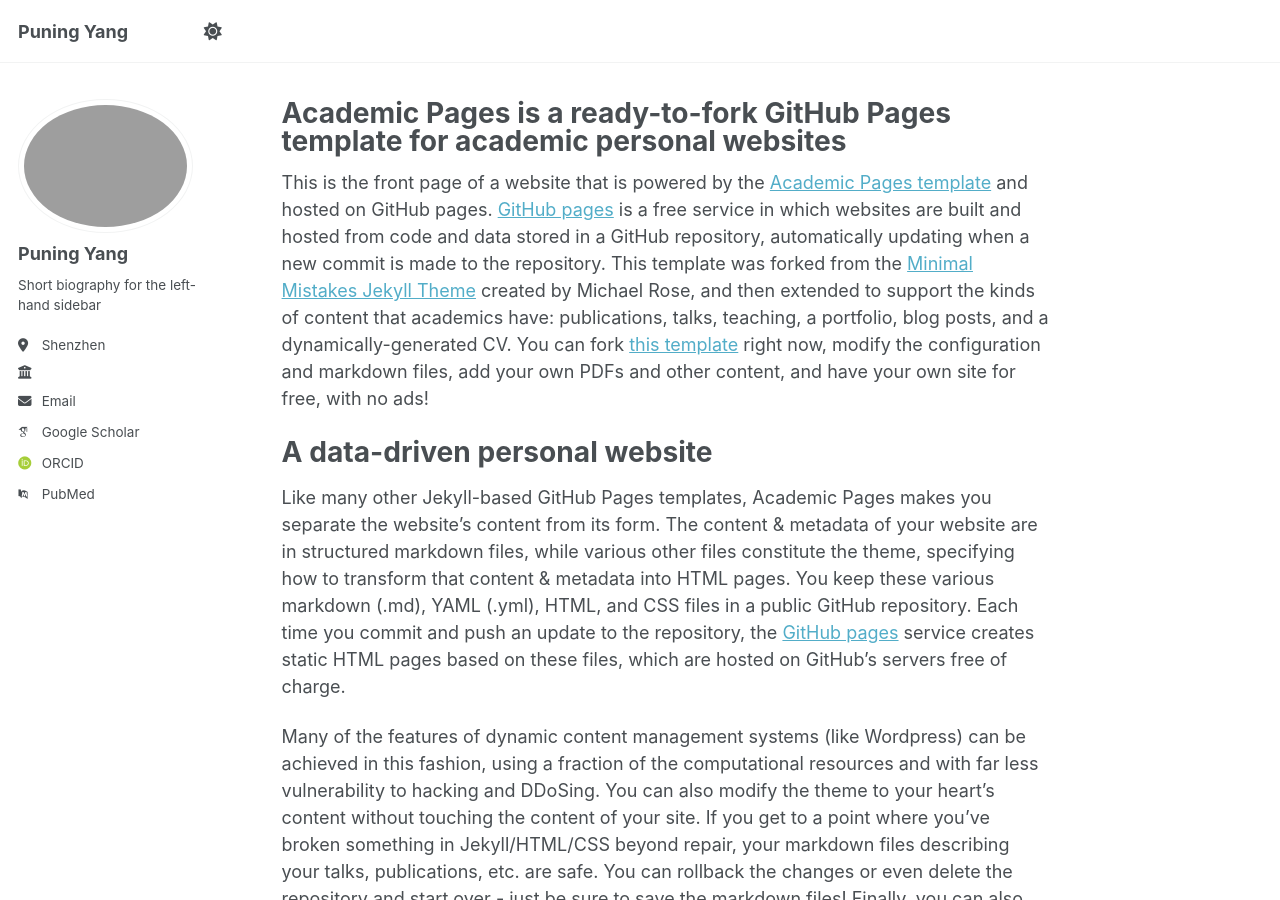
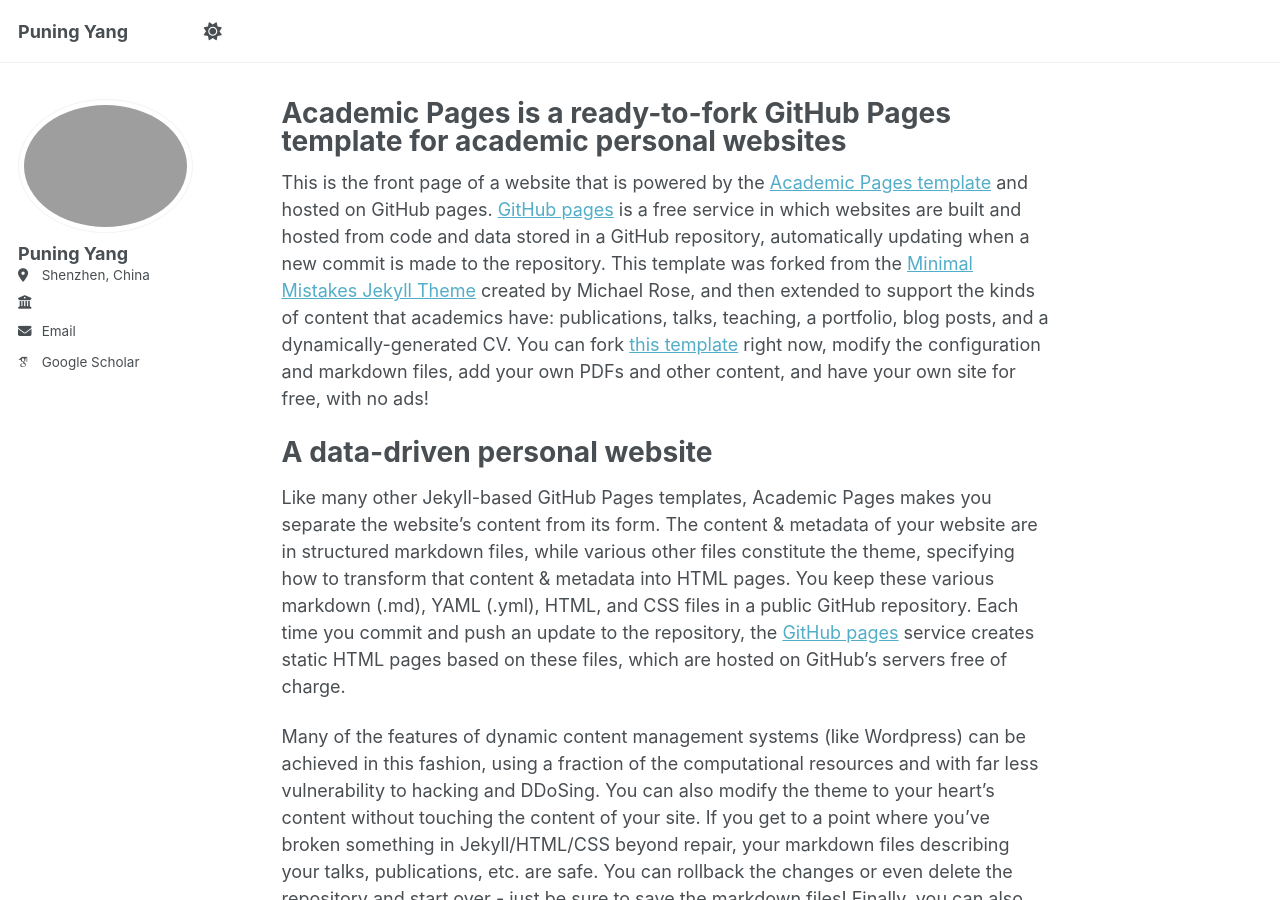
Before and after one commit to Puning97/Puning97.github.io, a Jekyll site: the page built from _pages/about.md, in a window 1280 px wide and 900 px high. Built offline with Jekyll 4.4.1, drawn with Linux system fonts in a browser that asks for light colours; some web fonts are replaced.

Commit message:
Update _config.yml

```diff
--- a/_config.yml
+++ b/_config.yml
@@ -25,19 +25,19 @@ author:
   avatar           : "IMG_2531.png"
   name             : "Puning Yang"
   pronouns         : # example: "she/her"
-  bio              : "Short biography for the left-hand sidebar"
-  location         : "Shenzhen"
+  bio              : #"Short biography for the left-hand sidebar"
+  location         : "Shenzhen, China"
   employer         : ""
   uri              : # URL
   email            : "puning97yang@gmail.com"
 
   # Academic websites
   arxiv            : # URL - Update with the correct link to your profile
-  googlescholar    : "https://scholar.google.com/citations?user=PS_CX0AAAAAJ"
+  googlescholar    : "https://scholar.google.com/citations?user=_QGfhW8AAAAJ&hl=en"
   impactstory      : # URL
-  orcid            : "http://orcid.org/yourorcidurl"
+  orcid            : #"http://orcid.org/yourorcidurl"
   semantic         : # URL
-  pubmed           : "https://www.ncbi.nlm.nih.gov/pubmed/?term=john+snow"
+  pubmed           : #"https://www.ncbi.nlm.nih.gov/pubmed/?term=john+snow"
   researchgate     : # URL
   scopus           : # URL
 
```
